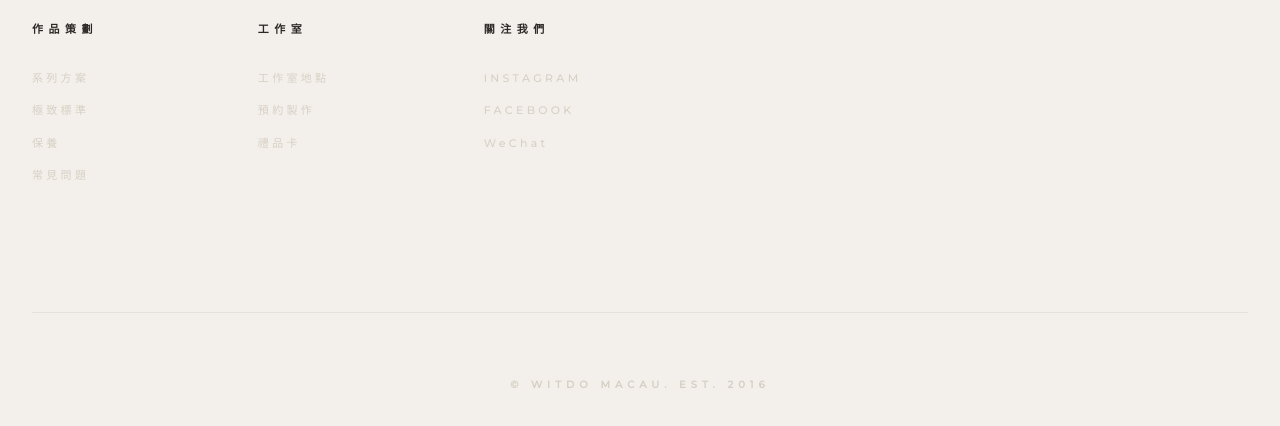
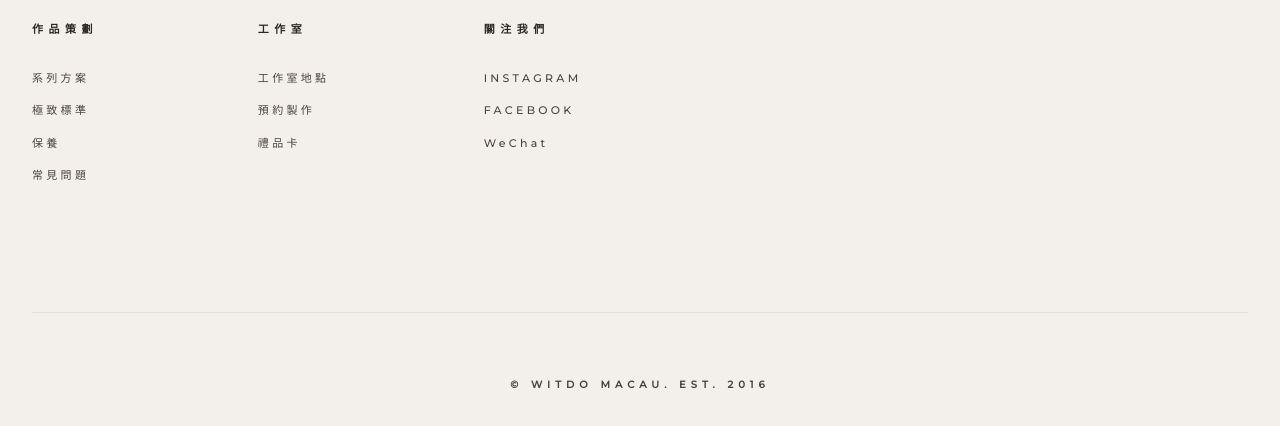
Before and after one commit to cherylkuok21-droid/witdo-website, a React (Vite) app: page / in a window 1280 px wide. Shown: the part 908-1334 px from the top of the page. Built offline with nearby package versions, Linux system fonts and the light colour scheme.

Commit message:
Update Footer.tsx

```diff
--- a/components/Footer.tsx
+++ b/components/Footer.tsx
@@ -59,7 +59,7 @@ const Footer: React.FC<FooterProps> = ({ lang, setCurrentPage }) => {
         <div className="grid grid-cols-2 md:grid-cols-3 gap-16 lg:gap-32">
           <div className="space-y-8">
             <h4 className="text-[11px] uppercase tracking-[0.5em] font-bold text-linen-900">{labels[lang].explore}</h4>
-            <ul className="space-y-4 text-[11px] uppercase tracking-[0.3em] text-linen-300 font-medium">
+            <ul className="space-y-4 text-[11px] uppercase tracking-[0.3em] text-linen-800 font-medium">
               <li><button onClick={() => setCurrentPage('designs')} className="hover:text-linen-900 transition-all text-left">{labels[lang].collections}</button></li>
               <li><button onClick={() => setCurrentPage('why')} className="hover:text-linen-900 transition-all text-left">{labels[lang].philosophy}</button></li>
               <li><button onClick={() => setCurrentPage('care')} className="hover:text-linen-900 transition-all text-left">{labels[lang].care}</button></li>
@@ -68,7 +68,7 @@ const Footer: React.FC<FooterProps> = ({ lang, setCurrentPage }) => {
           </div>
           <div className="space-y-8">
             <h4 className="text-[11px] uppercase tracking-[0.5em] font-bold text-linen-900">{labels[lang].studio}</h4>
-            <ul className="space-y-4 text-[11px] uppercase tracking-[0.3em] text-linen-300 font-medium">
+            <ul className="space-y-4 text-[11px] uppercase tracking-[0.3em] text-linen-800 font-medium">
               <li><button onClick={() => setCurrentPage('studio')} className="hover:text-linen-900 transition-all text-left">{labels[lang].location}</button></li>
               <li><button onClick={handleBookNow} className="hover:text-linen-900 transition-all text-left">{labels[lang].bookings}</button></li>
               <li><button onClick={() => setCurrentPage('giftcards')} className="hover:text-linen-900 transition-all text-left">{labels[lang].giftcards}</button></li>
@@ -76,7 +76,7 @@ const Footer: React.FC<FooterProps> = ({ lang, setCurrentPage }) => {
           </div>
           <div className="space-y-8">
             <h4 className="text-[11px] uppercase tracking-[0.5em] font-bold text-linen-900">{labels[lang].follow}</h4>
-            <ul className="space-y-4 text-[11px] uppercase tracking-[0.3em] text-linen-300 font-medium">
+            <ul className="space-y-4 text-[11px] uppercase tracking-[0.3em] text-linen-800 font-medium">
               <li>
                 <a
                   href="https://www.instagram.com/witdo.macau/"
@@ -110,7 +110,7 @@ const Footer: React.FC<FooterProps> = ({ lang, setCurrentPage }) => {
         </div>
       </div>
 
-      <div className="max-w-7xl mx-auto mt-32 pt-16 border-t border-linen-200 flex flex-col md:flex-row justify-center items-center gap-8 text-[10px] uppercase tracking-[0.5em] text-linen-300 font-bold">
+      <div className="max-w-7xl mx-auto mt-32 pt-16 border-t border-linen-200 flex flex-col md:flex-row justify-center items-center gap-8 text-[10px] uppercase tracking-[0.5em] text-linen-800 font-bold">
         <div>{labels[lang].rights}</div>
       </div>
 
```
